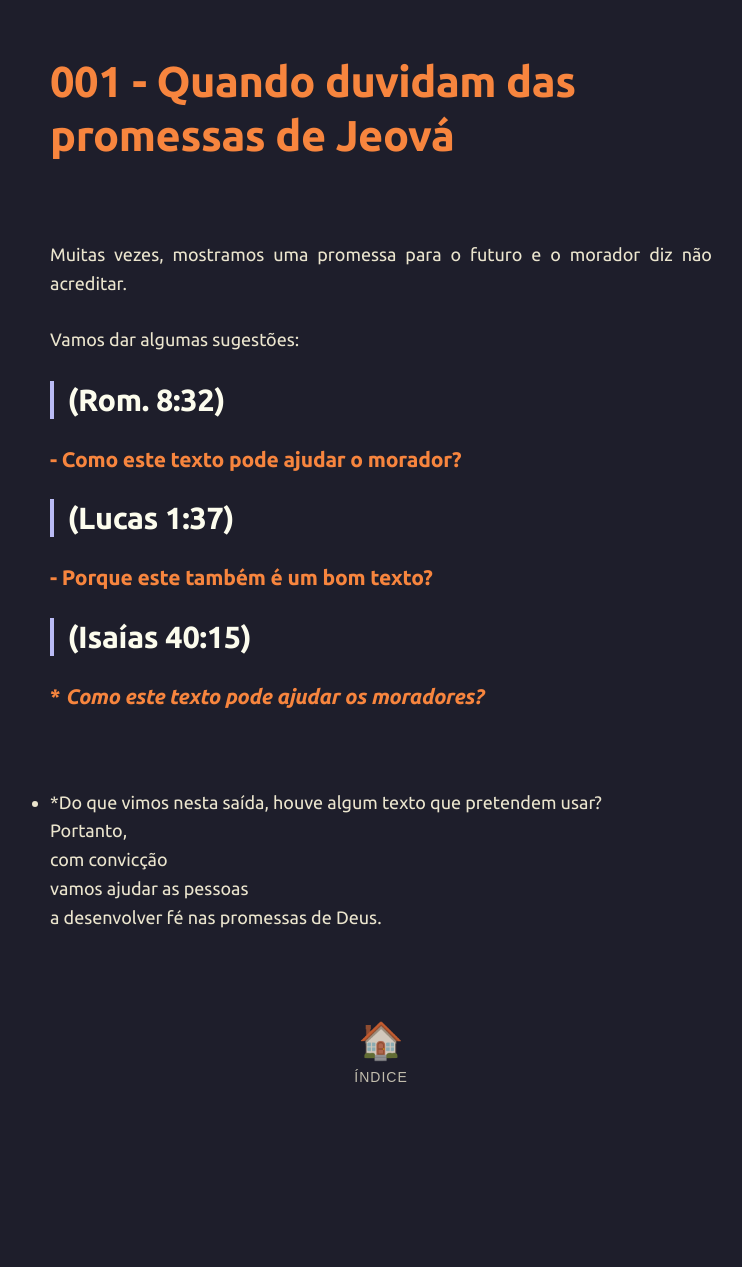
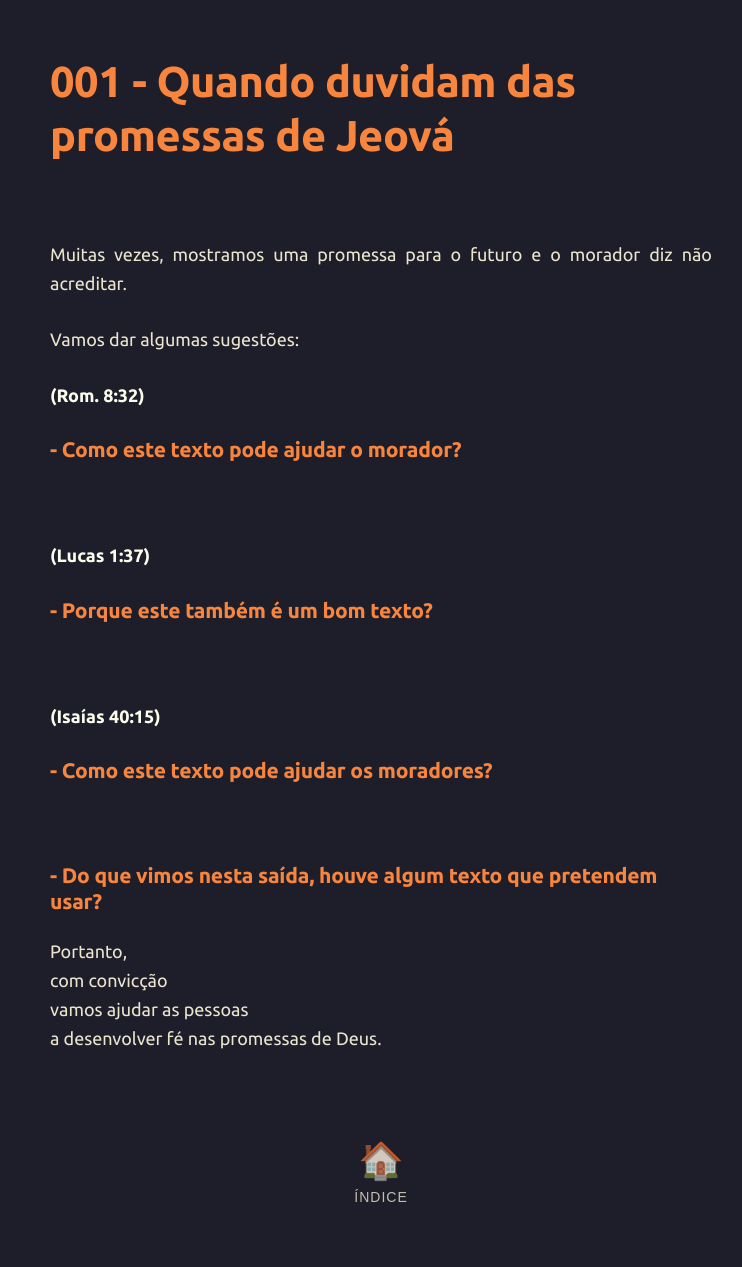
Before and after one commit to joaquim-capitao/jw, a Jekyll site: the page built from saidas/001-saida.md, in a window 1280 px wide. Shown: the whole page, without its empty margins (259-1001 px from the left). Built offline with Jekyll 4.4.1, drawn with Linux system fonts in a browser that asks for light colours; our own code applies the rules of GitHub Pages for plain Markdown files; before the commit the page ends 1146 px from its top, so only the background shows below that.

Commit message:
Refactor markdown formatting in 001-saida.md

```diff
--- a/saidas/001-saida.md
+++ b/saidas/001-saida.md
@@ -8,22 +8,19 @@ e o morador diz não acreditar.
 
 Vamos dar algumas sugestões:
 
-## **(Rom. 8:32)**
+**(Rom. 8:32)**
 ### - Como este texto pode ajudar o morador?
-
-
-## **(Lucas 1:37)**
-### - Porque este também é um bom texto?
-
-
-
-## **(Isaías 40:15)**
-### * *Como este texto pode ajudar os moradores?*
-
-
 <br>
 
-* *Do que vimos nesta saída, houve algum texto que pretendem usar?
+**(Lucas 1:37)**
+### - Porque este também é um bom texto?
+<br>
+
+**(Isaías 40:15)**
+### - Como este texto pode ajudar os moradores?
+<br>
+
+### - Do que vimos nesta saída, houve algum texto que pretendem usar?
 
 
 Portanto,
```
